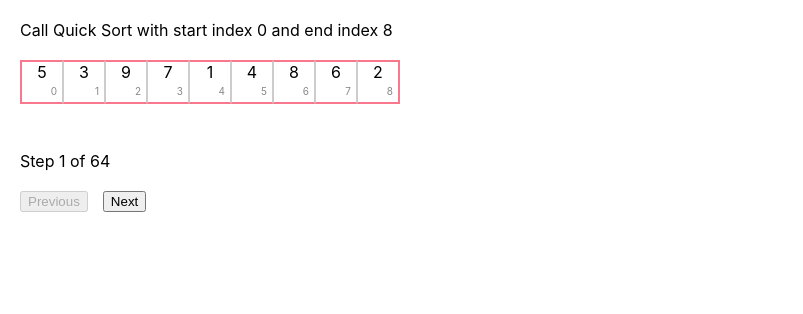
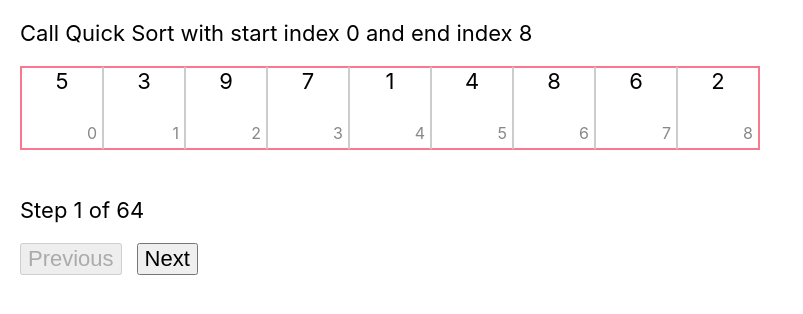
Before and after one commit to JZBoone/algorithms, a React (Create React App) app: page / in a window 1280 px wide. Shown: the top 314 px of the page, without its empty margins (0-803 px from the left). Built offline with nearby package versions, Linux system fonts and the light colour scheme.

Commit message:
bigger styles

```diff
--- a/src/App.js
+++ b/src/App.js
@@ -29,7 +29,7 @@ function App() {
   return (
     <div className={styles.root}>
       <div className={styles.row}>{state.message}</div>
-      <div className={styles.row}>
+      <div className={styles.row} style={{ paddingBottom: 0 }}>
         {state.arr.map((number, i) => (
           <div
             className={classNames(
@@ -60,7 +60,7 @@ function App() {
           </div>
         ))}
       </div>
-      <div className={styles.row}>
+      <div className={styles.row} style={{ marginBottom: 20 }}>
         {state.arr.map((number, i) => (
           <div className={styles.boxEmpty} key={i}>
             {i === state.pivotIndex && 'p'}
@@ -68,7 +68,7 @@ function App() {
             {i === state.j && 'j'}
           </div>
         ))}
-        <div className={styles.boxEmpty} style={{ marginLeft: -20 }}>
+        <div className={styles.boxEmpty} style={{ marginLeft: -40 }}>
           {state.i === state.arr.length && 'i'}
           {state.j === state.arr.length && 'j'}
         </div>
--- a/src/App.module.css
+++ b/src/App.module.css
@@ -9,13 +9,13 @@
 }
 .box,
 .boxEmpty {
-  width: 40px;
+  width: 80px;
 }
 
 .box {
   text-align: center;
   border: 1px solid #ccc;
-  height: 40px;
+  height: 80px;
   position: relative;
 }
 
@@ -23,7 +23,7 @@
   position: absolute;
   bottom: 5px;
   right: 5px;
-  font-size: 10px;
+  font-size: 16px;
   color: #888;
 }
 
--- a/src/index.css
+++ b/src/index.css
@@ -1,13 +1,16 @@
 body {
   margin: 0;
-  font-family: -apple-system, BlinkMacSystemFont, "Segoe UI", "Roboto", "Oxygen",
-    "Ubuntu", "Cantarell", "Fira Sans", "Droid Sans", "Helvetica Neue",
-    sans-serif;
+  font-family: -apple-system, BlinkMacSystemFont, 'Segoe UI', 'Roboto', 'Oxygen', 'Ubuntu',
+    'Cantarell', 'Fira Sans', 'Droid Sans', 'Helvetica Neue', sans-serif;
   -webkit-font-smoothing: antialiased;
   -moz-osx-font-smoothing: grayscale;
 }
 
 code {
-  font-family: source-code-pro, Menlo, Monaco, Consolas, "Courier New",
-    monospace;
+  font-family: source-code-pro, Menlo, Monaco, Consolas, 'Courier New', monospace;
 }
+
+button,
+body {
+  font-size: 22px;
+}
```
